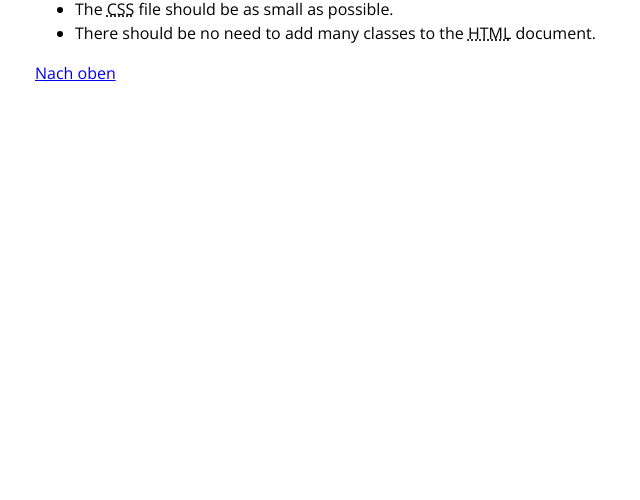
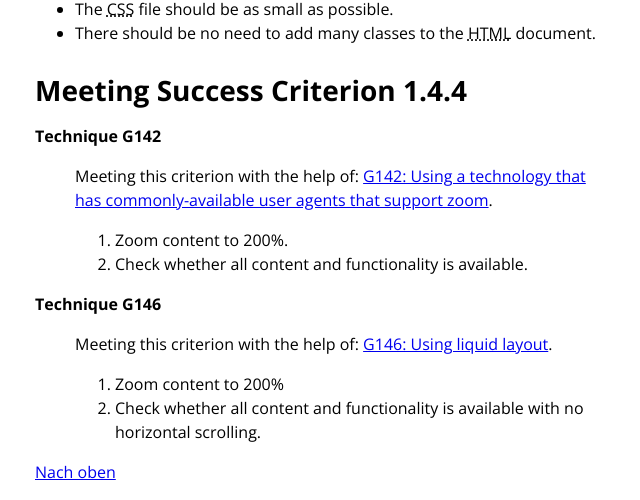
Before and after one commit to fpv83/accessibletypo-css, a plain HTML site: page docs/index.html in a window 1280 px wide. Shown: the part 543-1043 px from the top of the page, without its empty margins (317-957 px from the left). Before the commit the page ends 800 px from the top, so only its background shows below. Drawn offline with nearby package versions, Linux system fonts and the light colour scheme.

Commit message:
adding G142 and G146

```diff
--- a/docs/index.html
+++ b/docs/index.html
@@ -36,6 +36,23 @@
           There should be no need to add many classes to the <abbr title="Hypertext Markup Language">HTML</abbr> document.
         </li>
       </ul>
+      <h3>Meeting Success Criterion 1.4.4</h3>
+      <dl>
+        <dt>Technique G142</dt>
+        <dd>Meeting this criterion with the help of: <a href="http://www.w3.org/TR/2016/NOTE-WCAG20-TECHS-20161007/G142">G142: Using a technology that has commonly-available user agents that support zoom</a>.
+          <ol>
+            <li>Zoom content to 200%.</li>
+            <li>Check whether all content and functionality is available.</li>
+          </ol>
+        </dd>
+        <dt>Technique G146</dt>
+        <dd>Meeting this criterion with the help of: <a href="http://www.w3.org/TR/2016/NOTE-WCAG20-TECHS-20161007/G146">G146: Using liquid layout</a>.
+          <ol>
+            <li>Zoom content to 200%</li>
+            <li>Check whether all content and functionality is available with no horizontal scrolling.</li>
+          </ol>
+        </dd>
+      <dl>
       <a href="#">Nach oben</a>
     </main>
   </body>
```
